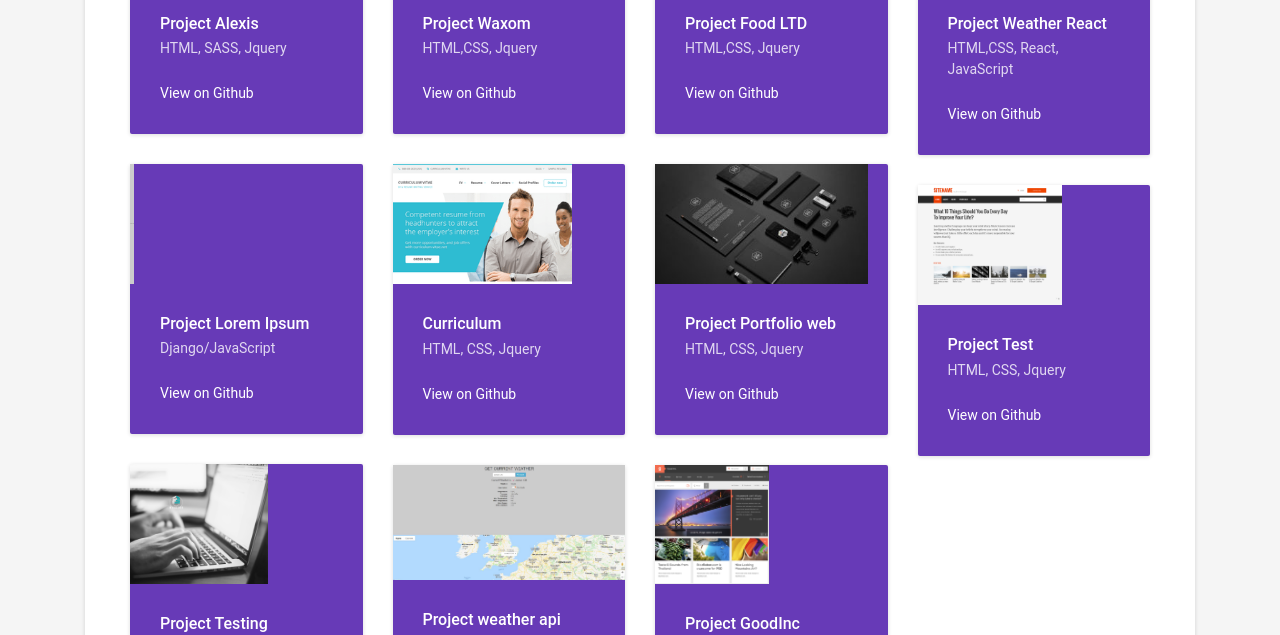
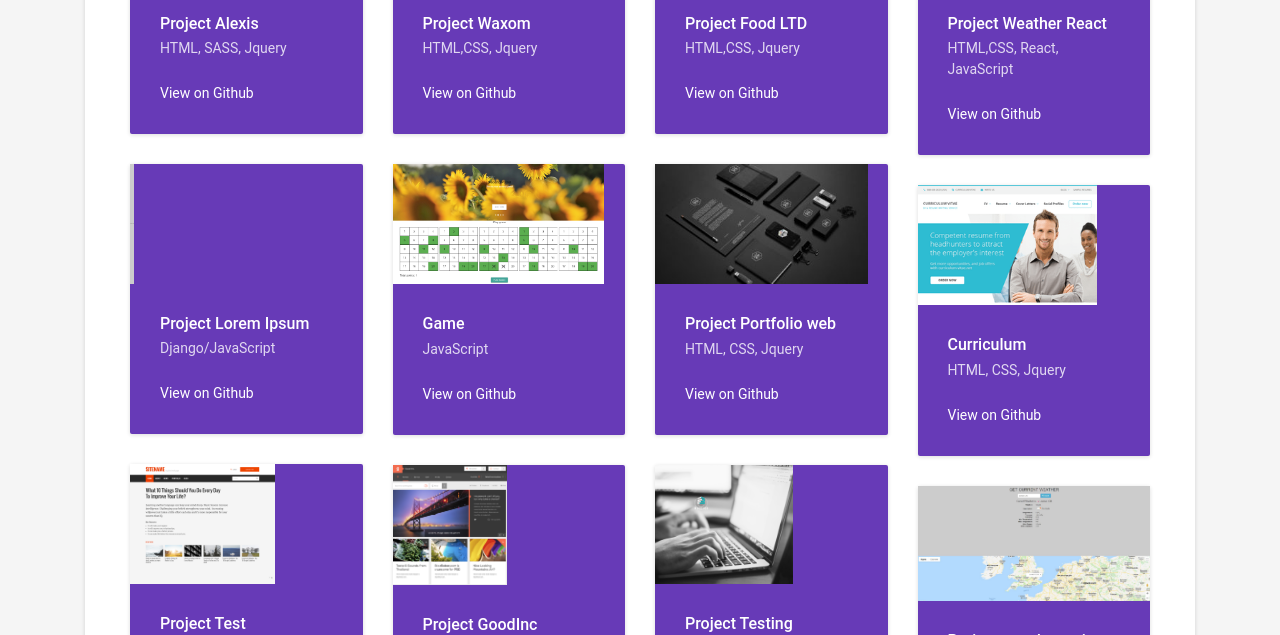
Before and after one commit to Yurii07/cv, a website: page index.html in a window 1280 px wide. Shown: the part 3292-3927 px from the top of the page. Drawn offline with nearby package versions, Linux system fonts and the light colour scheme; some packages are replaced by stand-ins of ours; placeholder pictures from the web are drawn by us; a script that the page names is missing.

Commit message:
add new JavaScript project

```diff
--- a/index.html
+++ b/index.html
@@ -392,6 +392,7 @@
                 <li class="type" data-filter=".frontend">Front-end</li>
                 <li class="type" data-filter=".api">API</li>
                 <li class="type" data-filter=".react">React</li>
+                <li class="type" data-filter=".js">JavaScript</li>
             </ul><!--//filters-->
             <div class="items-wrapper isotope row">
 
@@ -478,6 +479,22 @@
                             <div class="action"><a href="#">View on Github</a></div>
                         </div><!--//content-->
                         <a class="link-mask" href="#"></a>
+                    </div><!--//item-inner-->
+                </div><!--//item under construction-->
+
+                <div class="item latest js col-lg-3 col-6">
+                    <div class="item-inner">
+                        <figure class="figure">
+                            <img class="img-fluid"
+                                 src="./build/images/game.png"
+                                 alt="game"/>
+                        </figure>
+                        <div class="content text-left">
+                            <h3 class="sub-title"><a href="#">Game</a></h3>
+                            <div class="meta">JavaScript</div>
+                            <div class="action"><a href="#">View on Github</a></div>
+                        </div><!--//content-->
+                        <a class="link-mask" href="https://yurii07.github.io/nova-test/"></a>
                     </div><!--//item-inner-->
                 </div><!--//item under construction-->
 
```
Also changed, not shown: build/images/game.png (added).
